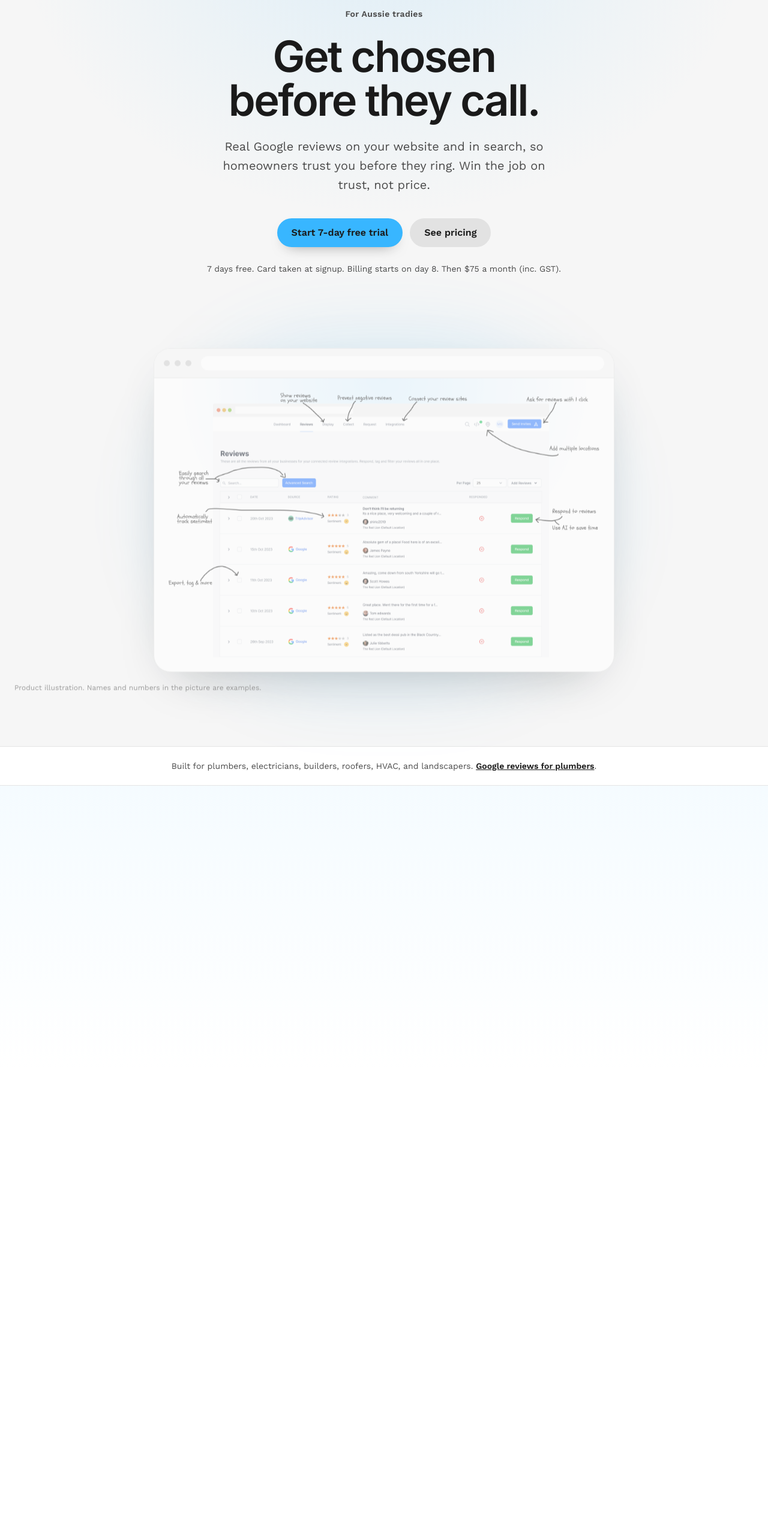
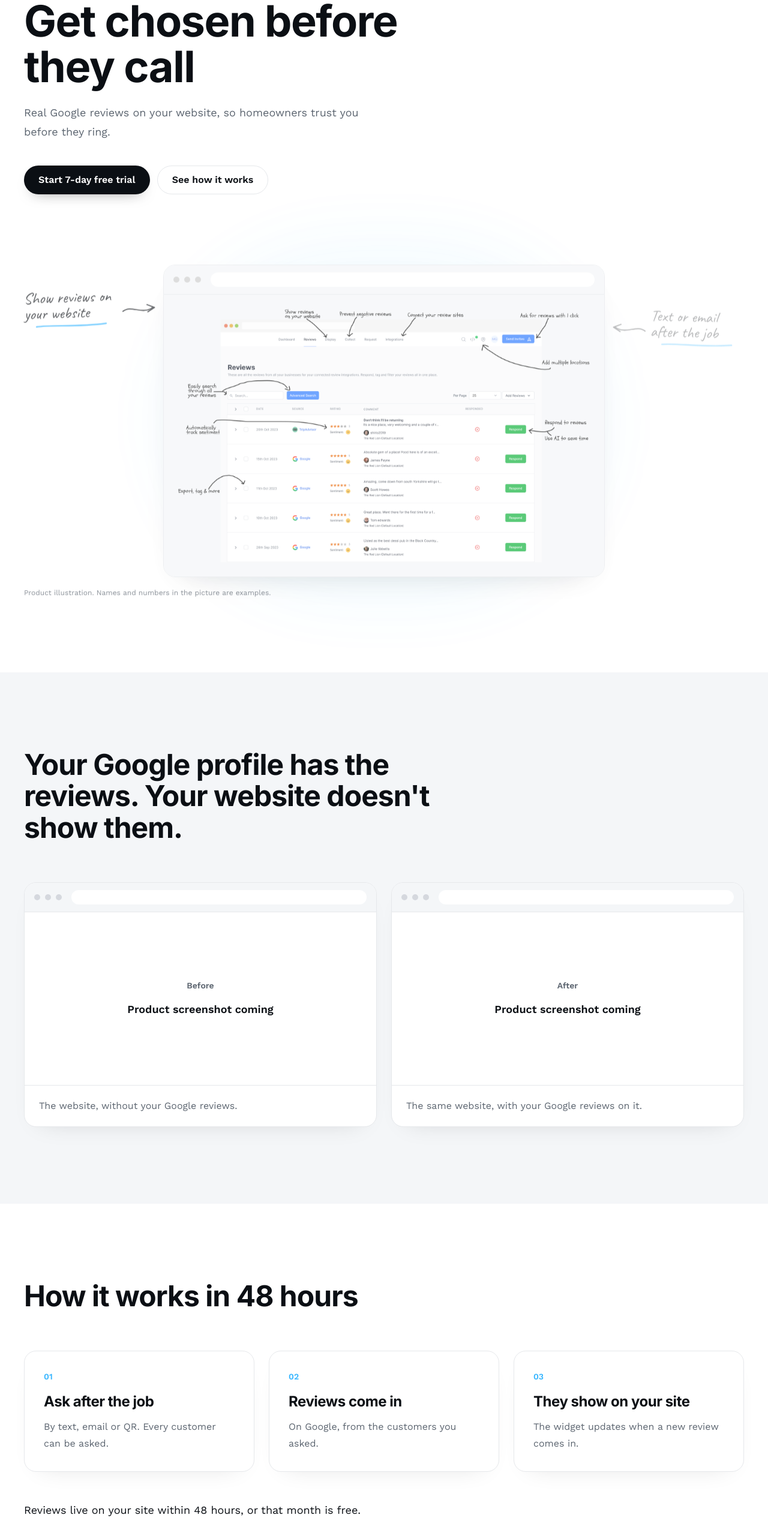
Before and after one commit to Dan-Kovac/ReviewBuddyWebsite, a Next.js app: page / in a window 1280 px wide. Shown: the part 204-2770 px from the top of the page at 60% size. Built offline with nearby package versions, Linux system fonts and the light colour scheme.

Commit message:
Rebuild the homepage as five calmer sections.
Use near-black type, one blue accent, and the confirmed pricing and setup lines, with placeholder frames where a product shot would invent detail.

```diff
--- a/app/globals.css
+++ b/app/globals.css
@@ -2,11 +2,11 @@
 
 :root {
   --background: #ffffff;
-  --foreground: #1a1a1a;
-  --ink: #1a1a1a;
-  --muted: #4a4a4a;
-  --line: #e5e5e5;
-  --soft: #f6f6f6;
+  --foreground: #0b0f14;
+  --ink: #0b0f14;
+  --muted: #5c6570;
+  --line: #e6e8eb;
+  --soft: #f4f6f8;
   --brand: #38b6ff;
   --brand-deep: #1aa3f0;
   --paper: #ffffff;
@@ -40,6 +40,7 @@ h2,
 h3,
 h4 {
   font-family: var(--font-heading), Inter, Arial, Helvetica, sans-serif;
+  letter-spacing: -0.02em;
 }
 
 ::selection {
--- a/app/page.tsx
+++ b/app/page.tsx
@@ -1,26 +1,10 @@
 import Link from "next/link";
-import {
-  AppWindow,
-  Link2,
-  Mail,
-  MapPin,
-  MessageSquare,
-  QrCode,
-  Star,
-} from "lucide-react";
-import { CtaBand } from "@/components/cta-band";
-import { FaqList } from "@/components/faq-list";
+import { DashboardAnnotations } from "@/components/dashboard-annotations";
 import { GuideCards } from "@/components/guide-cards";
-import { JsonLd } from "@/components/json-ld";
-import { DashboardAnnotations } from "@/components/dashboard-annotations";
-import { ProductShot } from "@/components/product-shot";
 import { TrialButton } from "@/components/trial-button";
-import { homeFaqs } from "@/lib/faqs";
 import { publishedGuides } from "@/content/guides/registry";
-import { pillarGuideLink } from "@/lib/guides";
-import { faqJsonLd } from "@/lib/json-ld";
 import { pageMetadata } from "@/lib/metadata";
-import { contactEmail, priceLabel, setupOffer } from "@/lib/site";
+import { addOns, setupOffer } from "@/lib/site";
 
 export const metadata = pageMetadata({
   title: "Get More Google Reviews and Show Them on Your Website | ReviewBuddy for Tradies",
@@ -29,289 +13,150 @@ export const metadata = pageMetadata({
   path: "/",
 });
 
-const cards = [
+const steps = [
   {
-    title: "Google review widget",
-    body: "Your Google reviews, on the website, updating when a new one comes in.",
-    icon: AppWindow,
+    title: "Ask after the job",
+    detail: "By text, email or QR. Every customer can be asked.",
   },
   {
-    title: "Google review link",
-    body: "The text and the email both include the link to your Google review page.",
-    icon: Link2,
+    title: "Reviews come in",
+    detail: "On Google, from the customers you asked.",
   },
   {
-    title: "QR code",
-    body: "Same link, for the van, the invoice, or the counter.",
-    icon: QrCode,
-  },
-  {
-    title: "80 texts a month",
-    body: "A review request by text after the job, on the public plan.",
-    icon: MessageSquare,
-  },
-  {
-    title: "Unlimited email",
-    body: "Email review requests are not capped.",
-    icon: Mail,
-  },
-  {
-    title: "One location",
-    body: "Two team members. More than one location? Get in touch.",
-    icon: MapPin,
+    title: "They show on your site",
+    detail: "The widget updates when a new review comes in.",
   },
 ];
 
-const steps = [
-  {
-    icon: MessageSquare,
-    label: "Ask after the job",
-    detail: "By text, email or QR.",
-  },
-  {
-    icon: Star,
-    label: "Reviews come in",
-    detail: "From the customers you asked.",
-  },
-  {
-    icon: AppWindow,
-    label: "They show on your site",
-    detail: "Live within 48 hours, or that month is free.",
-  },
-];
+const section = "px-4 py-[72px] sm:px-6 lg:py-32";
+const wrap = "mx-auto w-full max-w-[1200px]";
+const secondary =
+  "hover-lift inline-flex min-h-12 items-center justify-center rounded-full border border-line bg-white px-6 text-base font-semibold text-ink hover:bg-soft";
 
-const quietLink =
-  "hover-lift inline-flex min-h-12 items-center justify-center rounded-full bg-[#e2e2e2] px-6 text-base font-semibold text-ink";
-
-const pillarGuideClass =
-  "mt-6 inline-flex text-base font-semibold text-ink underline decoration-brand underline-offset-4";
+function PlaceholderFrame({ eyebrow, caption }: { eyebrow: string; caption: string }) {
+  return (
+    <figure className="hover-lift flex h-full flex-col overflow-hidden rounded-[20px] border border-line bg-white shadow-[0_16px_40px_-28px_rgba(11,15,20,0.18)]">
+      <div className="flex items-center gap-2 border-b border-line bg-soft px-4 py-3" aria-hidden="true">
+        <span className="size-2.5 rounded-full bg-[#d5d8de]" />
+        <span className="size-2.5 rounded-full bg-[#d5d8de]" />
+        <span className="size-2.5 rounded-full bg-[#d5d8de]" />
+        <span className="ml-2 h-6 flex-1 rounded-full bg-white" />
+      </div>
+      <div className="grid min-h-72 flex-1 place-items-center px-8 py-16 text-center">
+        <div>
+          <p className="text-sm font-semibold text-muted">{eyebrow}</p>
+          <p className="mt-4 text-lg font-semibold leading-7 text-ink">Product screenshot coming</p>
+        </div>
+      </div>
+      <figcaption className="border-t border-line px-6 py-5 text-base leading-7 text-muted">{caption}</figcaption>
+    </figure>
+  );
+}
 
 export default function HomePage() {
-  const articles = publishedGuides();
-  const trustGuide = pillarGuideLink(articles, "trust");
-  const valueGuide = pillarGuideLink(articles, "value");
-  const foundGuide = pillarGuideLink(articles, "found");
+  const articles = publishedGuides().slice(0, 3);
 
   return (
     <>
-      <JsonLd data={faqJsonLd(homeFaqs)} />
-      <section className="relative overflow-x-clip bg-soft">
-        <div
-          aria-hidden="true"
-          className="pointer-events-none absolute inset-x-0 top-0 h-[32rem] bg-[radial-gradient(ellipse_at_top,rgba(56,182,255,0.12),transparent_68%)]"
-        />
-        <div className="relative mx-auto w-full max-w-3xl px-4 pt-24 text-center sm:px-6 lg:pt-36">
-          <p className="text-sm font-semibold tracking-wide text-muted">For Aussie tradies</p>
-          <h1 className="mt-6 text-5xl font-semibold tracking-[-0.035em] text-balance text-ink sm:text-6xl sm:leading-[1.02] lg:text-7xl">
-            Get chosen before they call.
+      <section className={section}>
+        <div className={wrap}>
+          <div className="max-w-3xl">
+            <h1 className="text-5xl font-bold leading-[1.05] text-ink sm:text-6xl lg:text-7xl">
+              Get chosen before they call
             </h1>
-          <p className="mx-auto mt-6 max-w-xl text-lg leading-8 text-muted sm:text-xl">
-            Real Google reviews on your website and in search, so homeowners
-            trust you before they ring. Win the job on trust, not price.
+            <p className="mt-6 max-w-xl text-lg leading-8 text-muted">
+              Real Google reviews on your website, so homeowners trust you before they ring.
             </p>
-          <div className="mt-10 flex flex-col items-center justify-center gap-3 sm:flex-row">
-            <TrialButton className="px-6" />
-            <Link href="/pricing" className={quietLink}>
-              See pricing
+            <div className="mt-10 flex flex-col gap-3 sm:flex-row">
+              <TrialButton variant="ink" className="px-6" />
+              <Link href="#how-it-works" className={secondary}>
+                See how it works
               </Link>
             </div>
-          <p className="mt-6 text-sm leading-6 text-muted">
-            7 days free. Card taken at signup. Billing starts on day 8. Then {priceLabel}.
-          </p>
           </div>
-        <div className="rise relative mx-auto w-full max-w-6xl px-4 pt-20 pb-16 sm:px-6 lg:pt-28 lg:pb-24 xl:max-w-7xl">
+          <div className="rise mt-20 lg:mt-28">
             <DashboardAnnotations />
+          </div>
         </div>
       </section>
 
-      <section className="border-y border-line bg-white">
-        <p className="mx-auto w-full max-w-6xl px-4 py-5 text-center text-sm leading-6 text-muted sm:px-6">
-          Built for plumbers, electricians, builders, roofers, HVAC, and landscapers.{" "}
-          <Link href="/google-reviews-for-plumbers" className="font-semibold text-ink underline">
-            Google reviews for plumbers
-          </Link>
-          .
-        </p>
-      </section>
-
-      <section className="bg-[linear-gradient(180deg,rgba(56,182,255,0.05),#ffffff_24%)]">
-        <div className="mx-auto grid w-full max-w-6xl gap-10 px-4 py-24 sm:px-6 lg:gap-14 lg:py-32">
-          <article className="rise grid items-center gap-10 rounded-[32px] border border-line bg-white p-8 shadow-[0_24px_70px_-40px_rgba(26,26,26,0.28)] sm:p-12 lg:grid-cols-2 lg:gap-16">
-            <div>
-              <p className="text-sm font-semibold tracking-wide text-muted">Trust</p>
-              <h2 className="mt-3 text-4xl font-semibold tracking-tight text-ink sm:text-5xl">
-                Can I trust them?
+      <section className={`bg-soft ${section}`}>
+        <div className={wrap}>
+          <h2 className="max-w-3xl text-4xl font-bold leading-[1.1] text-ink sm:text-5xl">
+            Your Google profile has the reviews. Your website doesn&apos;t show them.
           </h2>
-              <p className="mt-5 text-lg leading-8 text-muted">
-                A homeowner is letting a stranger into their house. Real Google
-                reviews, near the quote button, answer that before they ring.
-              </p>
-              <Link href={trustGuide.href} className={pillarGuideClass}>
-                {trustGuide.label}
-              </Link>
-            </div>
-            <ProductShot
-              src="/images/hero.png"
-              alt="Illustration of review cards beside a website"
-              width={1116}
-              height={1130}
+          <div className="mt-16 grid gap-6 lg:grid-cols-2">
+            <PlaceholderFrame
+              eyebrow="Before"
+              caption="The website, without your Google reviews."
             />
-          </article>
-
-          <article className="rise rounded-[32px] border border-line bg-white px-8 py-16 text-center shadow-[0_24px_70px_-40px_rgba(26,26,26,0.28)] sm:px-16 sm:py-24">
-            <p className="text-sm font-semibold tracking-wide text-muted">Value</p>
-            <h2 className="mx-auto mt-4 max-w-3xl text-4xl font-semibold tracking-tight text-balance text-ink sm:text-5xl">
-              Stop being the cheap quote. Be the one they trust.
-            </h2>
-            <p className="mx-auto mt-6 max-w-2xl text-lg leading-8 text-muted">
-              When the quotes sit side by side, the reviews are what set you
-              apart. Win the job on trust, not price.
-            </p>
-            <Link href={valueGuide.href} className={pillarGuideClass}>
-              {valueGuide.label}
-            </Link>
-          </article>
-
-          <article className="rise grid items-center gap-10 rounded-[32px] border border-line bg-white p-8 shadow-[0_24px_70px_-40px_rgba(26,26,26,0.28)] sm:p-12 lg:grid-cols-2 lg:gap-16">
-            <div className="lg:order-2">
-              <p className="text-sm font-semibold tracking-wide text-muted">Local search</p>
-              <h2 className="mt-3 text-4xl font-semibold tracking-tight text-ink sm:text-5xl">
-                Helps you get found
-              </h2>
-              <p className="mt-5 text-lg leading-8 text-muted">
-                Fresh Google reviews help your Google Business Profile show up
-                when a homeowner nearby searches for a tradie. That helps you
-                get found.
-              </p>
-              <Link href={foundGuide.href} className={pillarGuideClass}>
-                {foundGuide.label}
-              </Link>
-            </div>
-            <div className="lg:order-1">
-              <ProductShot
-                src="/images/find-the-best.png"
-                alt="Illustration of a review widget and a phone"
-                width={995}
-                height={868}
+            <PlaceholderFrame
+              eyebrow="After"
+              caption="The same website, with your Google reviews on it."
             />
           </div>
-          </article>
         </div>
       </section>
 
-      <section id="how-it-works" className="scroll-mt-24 bg-soft">
-        <div className="mx-auto grid w-full max-w-6xl items-center gap-14 px-4 py-24 sm:px-6 lg:grid-cols-[0.85fr_1.15fr] lg:gap-20 lg:py-32">
-          <div>
-            <p className="text-sm font-semibold tracking-wide text-muted">How it works</p>
-            <h2 className="mt-3 max-w-xl text-4xl font-semibold tracking-tight text-ink sm:text-5xl">
-              After the job, the reviews do the rest
+      <section id="how-it-works" className={`scroll-mt-24 ${section}`}>
+        <div className={wrap}>
+          <h2 className="max-w-2xl text-4xl font-bold leading-[1.1] text-ink sm:text-5xl">
+            How it works in 48 hours
           </h2>
-            <p className="mt-5 max-w-md text-lg leading-8 text-muted">
-              Every customer can be asked. The request is not kept for the happy ones.
-            </p>
-            <div className="mx-auto mt-12 max-w-xs lg:mx-0">
-              <ProductShot
-                src="/images/request-review.png"
-                alt="Illustration of a review request on a phone"
-                width={474}
-                height={578}
-                sizes="320px"
-              />
-            </div>
-          </div>
-          <ol className="grid gap-4">
+          <ol className="mt-16 grid gap-6 lg:grid-cols-3">
             {steps.map((step, index) => (
               <li
-                key={step.label}
-                className="rise rounded-[28px] border border-line bg-white p-6 shadow-[0_16px_40px_-32px_rgba(26,26,26,0.45)] sm:p-8"
+                key={step.title}
+                className="hover-lift rounded-[20px] border border-line bg-white p-8 shadow-[0_16px_40px_-28px_rgba(11,15,20,0.16)]"
               >
-                <div className="flex items-start gap-5">
-                  <span className="text-sm font-semibold tracking-[0.14em] text-muted">
-                    0{index + 1}
-                  </span>
-                  <span>
-                    <span className="flex items-center gap-2 text-lg font-semibold text-ink">
-                      <step.icon aria-hidden="true" className="size-4" />
-                      {step.label}
-                    </span>
-                    <span className="mt-2 block text-base leading-7 text-muted">{step.detail}</span>
-                  </span>
-                </div>
+                <p className="text-sm font-semibold text-brand">0{index + 1}</p>
+                <h3 className="mt-4 text-2xl font-bold text-ink">{step.title}</h3>
+                <p className="mt-3 text-base leading-7 text-muted">{step.detail}</p>
               </li>
             ))}
           </ol>
+          <p className="mt-12 max-w-2xl text-lg leading-8 text-ink">
+            Reviews live on your site within 48 hours, or that month is free.
+          </p>
         </div>
       </section>
 
-      <section id="pricing" className="rise scroll-mt-24">
-        <div className="mx-auto w-full max-w-3xl px-4 py-24 text-center sm:px-6 lg:py-32">
-          <p className="text-sm font-semibold tracking-wide text-muted">Pricing</p>
-          <h2 className="mt-3 text-4xl font-semibold tracking-tight text-ink sm:text-5xl">
-            $75 a month
+      <section id="pricing" className={`bg-soft ${section}`}>
+        <div className={wrap}>
+          <div className="hover-lift max-w-[560px] rounded-[20px] border border-line bg-white p-8 shadow-[0_16px_40px_-28px_rgba(11,15,20,0.18)] sm:p-10">
+            <p className="text-sm font-semibold text-muted">Pricing</p>
+            <h2 className="mt-4 text-4xl font-bold leading-[1.1] text-ink sm:text-5xl">
+              $75 a month, including GST
             </h2>
-          <p className="mx-auto mt-5 max-w-xl text-lg leading-8 text-muted">
-            One public plan, called ReviewBuddy. {priceLabel}. 7 days free.
-            Built for a tradie with one location.
-          </p>
-          <div className="mx-auto mt-12 max-w-lg rounded-[32px] border border-line bg-white p-8 text-left shadow-[0_24px_70px_-40px_rgba(26,26,26,0.35)] sm:p-10">
-            <p className="text-sm font-semibold tracking-wide text-muted">ReviewBuddy</p>
-            <p className="mt-3 text-6xl font-semibold tracking-tight text-ink">$75</p>
-            <p className="mt-1 text-base text-muted">a month (inc. GST)</p>
-            <p className="mt-6 text-base leading-7 text-muted">
+            <p className="mt-6 text-base leading-7 text-ink">
               7 days free. Card taken at signup. Billing starts on day 8.
             </p>
-            <p className="mt-3 text-base leading-7 text-muted">
-              {setupOffer}.
-            </p>
-            <p className="mt-3 text-base leading-7 text-muted">
-              If your reviews are not live on your site within 48 hours of us
-              getting access, that month is free.
-            </p>
-            <div className="mt-8 flex flex-col gap-3 sm:flex-row">
-              <TrialButton />
-              <Link href="/pricing" className={quietLink}>
-                Full pricing
-              </Link>
+            <p className="mt-3 text-base leading-7 text-muted">{setupOffer}.</p>
+            <h3 className="mt-10 text-base font-bold text-ink">Add-ons</h3>
+            <ul className="mt-4 grid gap-3">
+              {addOns.map((addOn) => (
+                <li key={addOn.name} className="flex items-baseline justify-between gap-4 text-base leading-7">
+                  <span className="text-ink">{addOn.name}</span>
+                  <span className="text-muted">{addOn.price}</span>
+                </li>
+              ))}
+            </ul>
+            <p className="mt-8 text-base leading-7 text-muted">Cancel any time.</p>
+            <div className="mt-8">
+              <TrialButton variant="ink" className="px-6" />
             </div>
           </div>
         </div>
       </section>
 
-      <section className="rise border-t border-line bg-soft">
-        <div className="mx-auto w-full max-w-6xl px-4 py-24 sm:px-6 lg:py-32">
-          <p className="text-sm font-semibold tracking-wide text-muted">Included</p>
-          <h2 className="mt-3 max-w-2xl text-4xl font-semibold tracking-tight text-ink sm:text-5xl">
-            What you get
-          </h2>
-          <p className="mt-4 max-w-2xl text-lg leading-8 text-muted">
-            One public plan, called ReviewBuddy. {priceLabel}.
-          </p>
-          <ul className="mt-10 grid gap-4 sm:grid-cols-2 lg:grid-cols-3">
-            {cards.map((card) => (
-              <li
-                key={card.title}
-                className="hover-lift rounded-3xl border border-line bg-white p-6 shadow-[0_16px_40px_-32px_rgba(26,26,26,0.5)]"
-              >
-                <span className="grid size-10 place-items-center rounded-2xl bg-brand/15 text-ink">
-                  <card.icon aria-hidden="true" className="size-5" />
-                </span>
-                <h3 className="mt-4 text-lg font-semibold text-ink">{card.title}</h3>
-                <p className="mt-2 text-base leading-7 text-muted">{card.body}</p>
-              </li>
-            ))}
-          </ul>
-        </div>
-      </section>
-
-      <section aria-labelledby="latest-guides" className="rise">
-        <div className="mx-auto w-full max-w-6xl px-4 py-24 sm:px-6 lg:py-32">
+      <section aria-labelledby="latest-guides" className={section}>
+        <div className={wrap}>
           <div className="flex flex-col justify-between gap-4 sm:flex-row sm:items-end">
             <div className="max-w-2xl">
-              <p className="text-sm font-semibold tracking-wide text-muted">Guides</p>
-              <h2 id="latest-guides" className="mt-3 text-4xl font-semibold tracking-tight text-ink sm:text-5xl">
+              <h2 id="latest-guides" className="text-4xl font-bold leading-[1.1] text-ink sm:text-5xl">
                 Latest guides
               </h2>
-              <p className="mt-4 text-lg leading-8 text-muted">
+              <p className="mt-5 text-lg leading-8 text-muted">
                 Short, practical notes for tradies. No invented numbers.
               </p>
             </div>
@@ -319,33 +164,9 @@ export default function HomePage() {
               All guides
             </Link>
           </div>
-          <GuideCards guides={articles} emptyHref="/guides" />
+          <GuideCards guides={articles} columns={3} emptyHref="/guides" />
         </div>
       </section>
-
-      <section aria-labelledby="faq-heading" className="rise border-t border-line">
-        <div className="mx-auto w-full max-w-6xl px-4 py-24 sm:px-6 lg:py-32">
-          <p className="text-sm font-semibold tracking-wide text-muted">FAQ</p>
-          <h2 id="faq-heading" className="mt-3 text-4xl font-semibold tracking-tight text-ink sm:text-5xl">
-            Questions tradies ask
-          </h2>
-          <div className="mt-8">
-            <FaqList faqs={homeFaqs} />
-          </div>
-          <p className="mt-6 text-base text-muted">
-            Still stuck? Email{" "}
-            <a className="font-semibold text-ink underline" href={`mailto:${contactEmail}`}>
-              {contactEmail}
-            </a>
-            .
-          </p>
-        </div>
-      </section>
-
-      <CtaBand
-        title="Get chosen before they call"
-        body="Start the 7-day free trial. Card taken at signup. Billing starts on day 8."
-      />
     </>
   );
 }
--- a/components/product-shot.tsx
+++ b/components/product-shot.tsx
@@ -42,17 +42,17 @@ export function ProductShot({
     <>
       <div
         aria-hidden="true"
-        className="pointer-events-none absolute inset-x-4 -inset-y-6 -z-10 rounded-full bg-brand/25 blur-3xl"
+        className="pointer-events-none absolute inset-x-4 -inset-y-6 -z-10 rounded-full bg-brand/10 blur-3xl"
       />
       {frame ? (
-        <div className="overflow-hidden rounded-[28px] border border-line bg-white shadow-[0_30px_80px_-36px_rgba(26,26,26,0.55)]">
+        <div className="overflow-hidden rounded-[20px] border border-line bg-white shadow-[0_20px_50px_-32px_rgba(11,15,20,0.28)]">
           <div className="flex items-center gap-2 border-b border-line bg-soft px-4 py-3" aria-hidden="true">
             <span className="size-2.5 rounded-full bg-[#d0d0d0]" />
             <span className="size-2.5 rounded-full bg-[#d0d0d0]" />
             <span className="size-2.5 rounded-full bg-[#d0d0d0]" />
             <span className="ml-2 h-6 flex-1 rounded-full bg-white" />
           </div>
-          <div className="bg-[radial-gradient(circle_at_top,_rgba(56,182,255,0.16),_transparent_55%)] p-3 sm:p-6">
+          <div className="bg-soft p-3 sm:p-6">
             {image}
           </div>
         </div>
--- a/components/site-footer.tsx
+++ b/components/site-footer.tsx
@@ -12,7 +12,7 @@ const account = [
 export function SiteFooter() {
   return (
     <footer className="border-t border-line bg-soft">
-      <div className="mx-auto grid w-full max-w-6xl gap-10 px-4 py-16 sm:px-6 md:grid-cols-[1.4fr_0.8fr_1fr]">
+      <div className="mx-auto grid w-full max-w-[1200px] gap-10 px-4 py-16 sm:px-6 md:grid-cols-[1.4fr_0.8fr_1fr]">
         <div>
           <Logo />
           <p className="mt-4 max-w-sm text-sm leading-6 text-muted">
@@ -44,7 +44,7 @@ export function SiteFooter() {
         </div>
       </div>
       <div className="border-t border-line bg-white">
-        <p className="mx-auto w-full max-w-6xl px-4 py-4 text-sm text-muted sm:px-6">
+        <p className="mx-auto w-full max-w-[1200px] px-4 py-4 text-sm text-muted sm:px-6">
           © 2026 ReviewBuddy
         </p>
       </div>
```
Also changed, not shown: components/guide-cards.tsx (+8 -6 lines), components/site-header.tsx (+4 -4 lines). Lines whose indentation alone changed are shown as unchanged.
